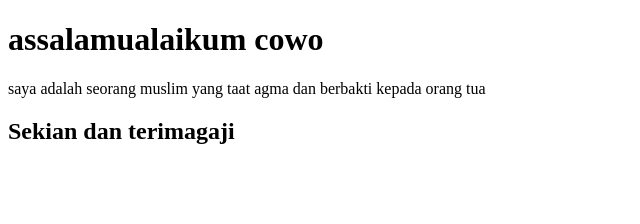
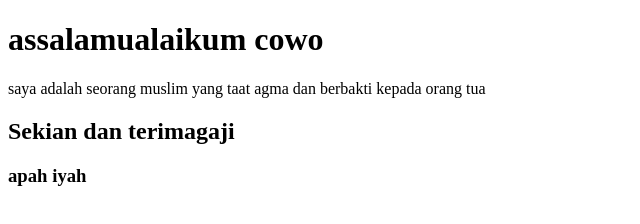
Before and after one commit to hiraihan/first-step, a plain HTML site: page cleo.html in a window 1280 px wide. Shown: the whole page, without its empty margins (0-640 px from the left). Drawn offline with Linux system fonts and the light colour scheme.

Commit message:
Update cleo.html

```diff
--- a/cleo.html
+++ b/cleo.html
@@ -9,5 +9,6 @@
     <h1>assalamualaikum cowo</h1>
     <p>saya adalah seorang muslim yang taat agma dan berbakti kepada orang tua</p>
     <h2>Sekian dan terimagaji</h2>
+    <h3>apah iyah</h3>
 </body>
 </html>
```
